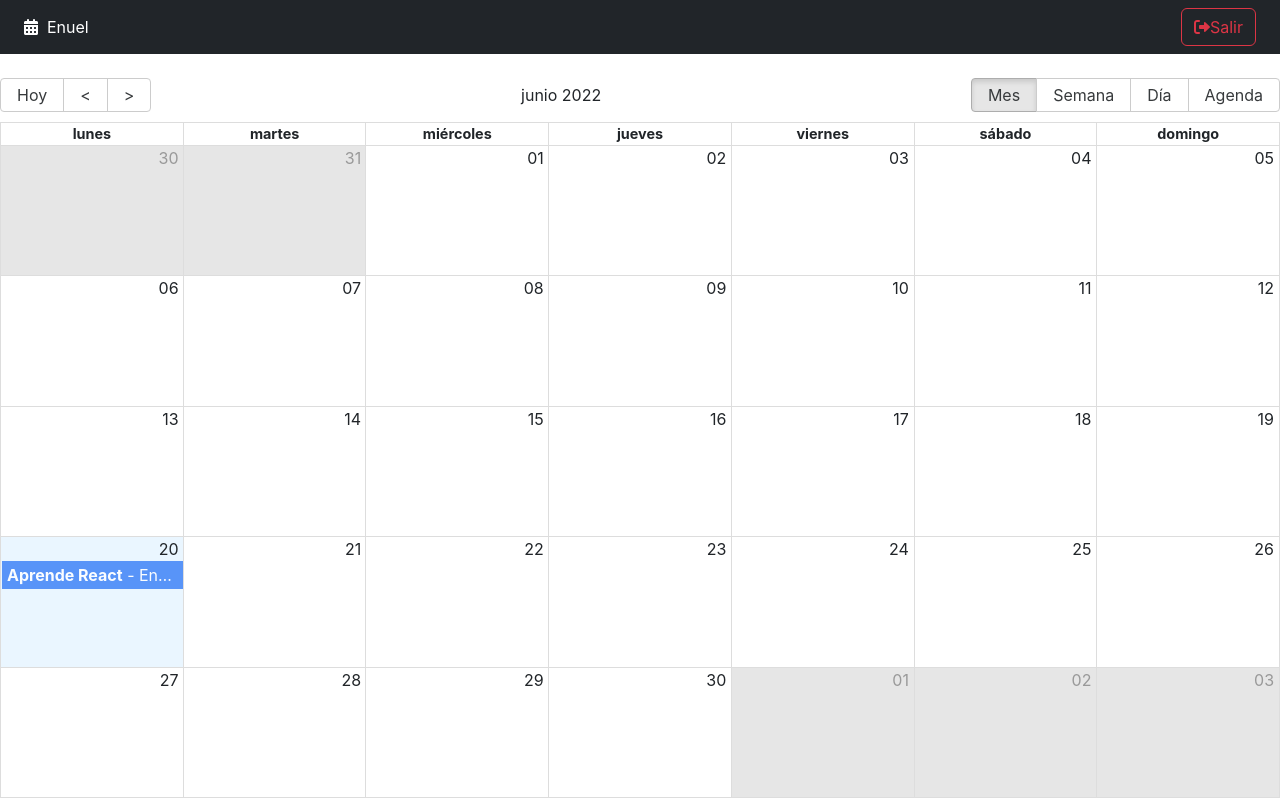
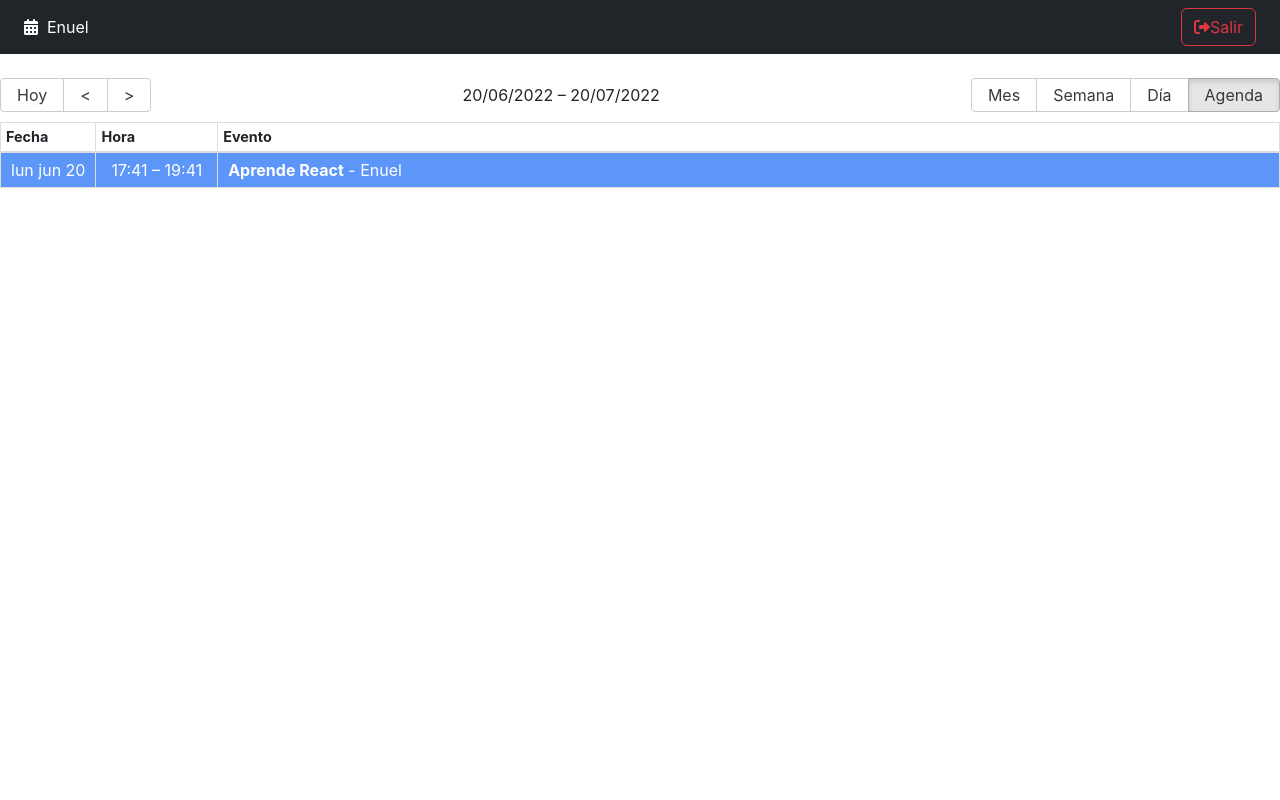
Before and after one commit to Lordishh/calendar, a React (Vite) app: page / in a window 1280 px wide. Built offline with nearby package versions, Linux system fonts and the light colour scheme.

Commit message:
listen events

```diff
--- a/src/calendar/pages/CalendarPage.jsx
+++ b/src/calendar/pages/CalendarPage.jsx
@@ -1,3 +1,5 @@
+import { useState } from 'react';
+
 import { Calendar } from 'react-big-calendar';
 import 'react-big-calendar/lib/css/react-big-calendar.css';
 
@@ -22,6 +24,8 @@
 
 export const CalendarPage = () => {
 
+  const [lastView, setLastView] = useState(localStorage.getItem('lastView') || 'agenda');
+
   const eventStyleGetter = (event, start, end, isSelected) => {
 
     const style = {
@@ -34,7 +38,19 @@
     return {
       style
     }
+  }
 
+  const onDoubleClick = ( event ) => {
+    console.log({ doubleClick: event });
+  }
+
+  const onSelect = ( event ) => {
+    console.log({ click: event });
+  }
+
+  const onViewChanged = ( event ) => {
+    localStorage.setItem('lastView', event );
+    setLastView( event );
   }
 
 
@@ -44,6 +60,7 @@
 
       <Calendar
       culture='es'
+      defaultView={ lastView }
       localizer={ localizer }
       events={ events }
       startAccessor="start"
@@ -54,6 +71,9 @@
       components={{
         event: CalendarEventBox,
       }}
+      onDoubleClickEvent={ onDoubleClick }
+      onSelectEvent={ onSelect }
+      onView={ onViewChanged }
     />
     </>
   );
```
